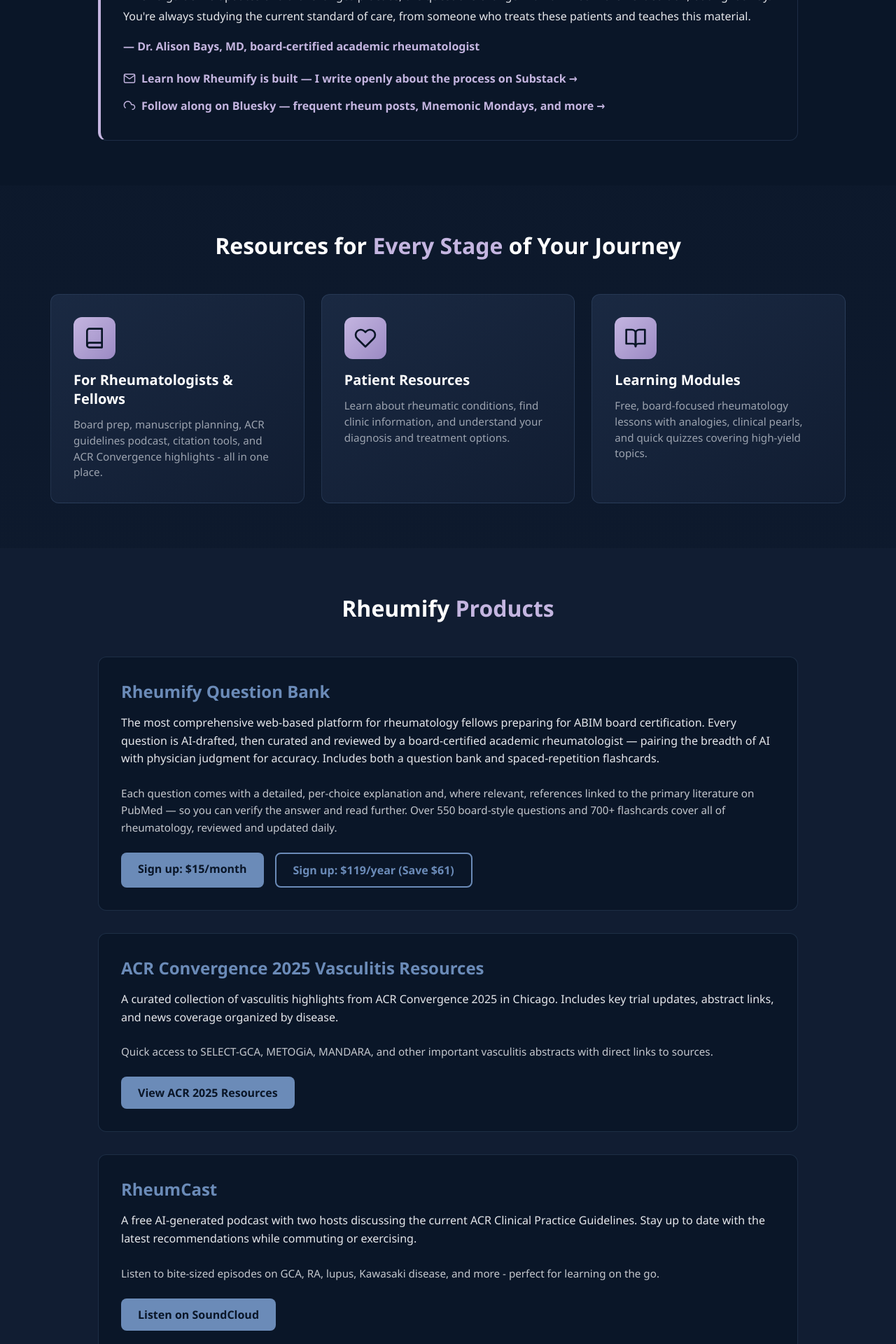
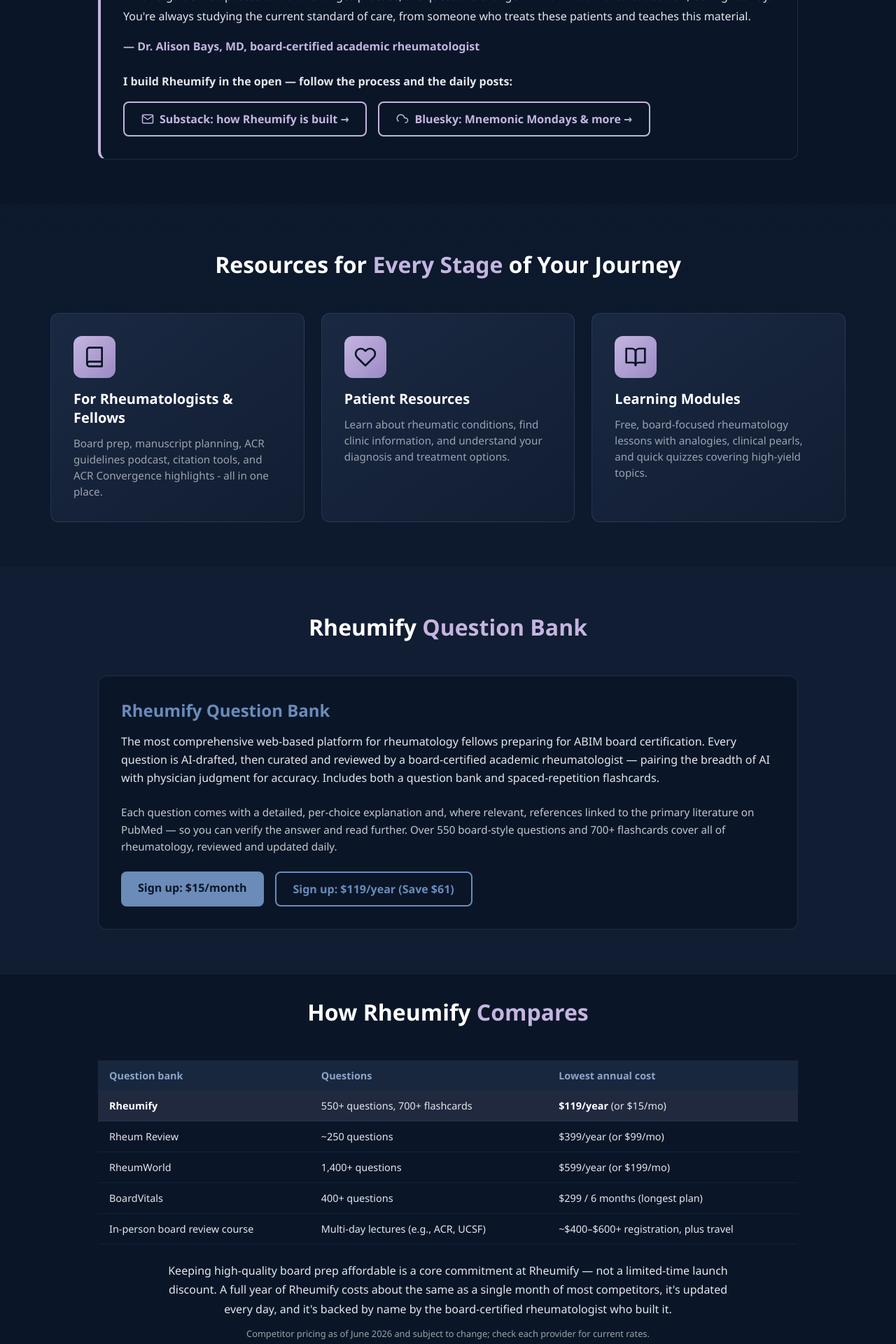
Before and after one commit to rheumify/rheumify-website, a Next.js app: page / in a window 1280 px wide. Shown: the part 1360-3280 px from the top of the page at 70% size. Built offline with nearby package versions, Linux system fonts and the light colour scheme.

Commit message:
Homepage: make Substack/Bluesky prominent buttons; move comparison table directly under Question Bank card

```diff
--- a/app/page.js
+++ b/app/page.js
@@ -85,25 +85,26 @@ export default function Home() {
             <p style={{ color: 'var(--purple-light)', fontWeight: 600, margin: 0 }}>
               — Dr. Alison Bays, MD, board-certified academic rheumatologist
             </p>
-            <p style={{ marginTop: '1.25rem', marginBottom: 0 }}>
-              <a href="https://substack.com/@rheumify" target="_blank" rel="noopener noreferrer"
-                 style={{ color: 'var(--purple-light)', fontWeight: 600, display: 'inline-flex', alignItems: 'center', gap: '0.5rem' }}>
+            <p style={{ marginTop: '1.5rem', marginBottom: '1rem', fontWeight: 600 }}>
+              I build Rheumify in the open — follow the process and the daily posts:
+            </p>
+            <div className="product-buttons" style={{ display: 'flex', gap: '1rem', flexWrap: 'wrap' }}>
+              <a href="https://substack.com/@rheumify" className="btn btn-secondary" target="_blank" rel="noopener noreferrer"
+                 style={{ borderColor: 'var(--purple-light)', color: 'var(--purple-light)', display: 'inline-flex', alignItems: 'center', gap: '0.5rem' }}>
                 <svg xmlns="http://www.w3.org/2000/svg" width="18" height="18" viewBox="0 0 24 24" fill="none" stroke="currentColor" strokeWidth="2" strokeLinecap="round" strokeLinejoin="round">
                   <path d="M4 4h16c1.1 0 2 .9 2 2v12c0 1.1-.9 2-2 2H4c-1.1 0-2-.9-2-2V6c0-1.1.9-2 2-2z"/>
                   <polyline points="22,6 12,13 2,6"/>
                 </svg>
-                Learn how Rheumify is built — I write openly about the process on Substack →
+                Substack: how Rheumify is built →
               </a>
-            </p>
-            <p style={{ marginTop: '0.6rem', marginBottom: 0 }}>
-              <a href="https://bsky.app/profile/rheumify.bsky.social" target="_blank" rel="noopener noreferrer"
-                 style={{ color: 'var(--purple-light)', fontWeight: 600, display: 'inline-flex', alignItems: 'center', gap: '0.5rem' }}>
+              <a href="https://bsky.app/profile/rheumify.bsky.social" className="btn btn-secondary" target="_blank" rel="noopener noreferrer"
+                 style={{ borderColor: 'var(--purple-light)', color: 'var(--purple-light)', display: 'inline-flex', alignItems: 'center', gap: '0.5rem' }}>
                 <svg xmlns="http://www.w3.org/2000/svg" width="18" height="18" viewBox="0 0 24 24" fill="none" stroke="currentColor" strokeWidth="2" strokeLinecap="round" strokeLinejoin="round">
                   <path d="M17.5 19a4.5 4.5 0 1 0 0-9h-1.8A7 7 0 1 0 4 15.9"/>
                 </svg>
-                Follow along on Bluesky — frequent rheum posts, Mnemonic Mondays, and more →
+                Bluesky: Mnemonic Mondays &amp; more →
               </a>
-            </p>
+            </div>
           </div>
         </div>
       </section>
@@ -146,9 +147,9 @@ export default function Home() {
         </div>
       </section>
 
-      {/* Products Section */}
+      {/* Rheumify Question Bank */}
       <section className="products-section">
-        <h2 className="section-title">Rheumify <span>Products</span></h2>
+        <h2 className="section-title">Rheumify <span>Question Bank</span></h2>
         <div className="products-grid">
           <div className="product-card">
             <h3><a href="/fellows" style={{ color: 'inherit', textDecoration: 'none' }}>Rheumify Question Bank</a></h3>
@@ -171,7 +172,64 @@ export default function Home() {
               </a>
             </div>
           </div>
+        </div>
+      </section>
 
+      {/* How Rheumify Compares */}
+      <section className="products-section" style={{ background: 'var(--navy-dark)', paddingTop: '2rem' }}>
+        <h2 className="section-title">How Rheumify <span>Compares</span></h2>
+        <div style={{ maxWidth: '1000px', margin: '0 auto' }}>
+          <div className="module-table-wrapper">
+            <table className="module-table">
+              <thead>
+                <tr>
+                  <th>Question bank</th>
+                  <th>Questions</th>
+                  <th>Lowest annual cost</th>
+                </tr>
+              </thead>
+              <tbody>
+                <tr style={{ background: 'rgba(196, 181, 224, 0.12)' }}>
+                  <td><strong>Rheumify</strong></td>
+                  <td>550+ questions, 700+ flashcards</td>
+                  <td><strong>$119/year</strong> (or $15/mo)</td>
+                </tr>
+                <tr>
+                  <td>Rheum Review</td>
+                  <td>~250 questions</td>
+                  <td>$399/year (or $99/mo)</td>
+                </tr>
+                <tr>
+                  <td>RheumWorld</td>
+                  <td>1,400+ questions</td>
+                  <td>$599/year (or $199/mo)</td>
+                </tr>
+                <tr>
+                  <td>BoardVitals</td>
+                  <td>400+ questions</td>
+                  <td>$299 / 6 months (longest plan)</td>
+                </tr>
+                <tr>
+                  <td>In-person board review course</td>
+                  <td>Multi-day lectures (e.g., ACR, UCSF)</td>
+                  <td>~$400–$600+ registration, plus travel</td>
+                </tr>
+              </tbody>
+            </table>
+          </div>
+          <p style={{ maxWidth: '820px', margin: '1.5rem auto 0', lineHeight: '1.7', textAlign: 'center', color: 'var(--gray-light)' }}>
+            Keeping high-quality board prep affordable is a core commitment at Rheumify — not a limited-time launch discount. A full year of Rheumify costs about the same as a single month of most competitors, it's updated every day, and it's backed by name by the board-certified rheumatologist who built it.
+          </p>
+          <p style={{ maxWidth: '820px', margin: '0.75rem auto 0', fontSize: '0.8rem', opacity: 0.6, textAlign: 'center' }}>
+            Competitor pricing as of June 2026 and subject to change; check each provider for current rates.
+          </p>
+        </div>
+      </section>
+
+      {/* More from Rheumify */}
+      <section className="products-section">
+        <h2 className="section-title">More from <span>Rheumify</span></h2>
+        <div className="products-grid">
           <div className="product-card">
             <h3><a href="https://acr2025-vasculitis-ozg9.vercel.app/" target="_blank" rel="noopener noreferrer" style={{ color: 'inherit', textDecoration: 'none' }}>ACR Convergence 2025 Vasculitis Resources</a></h3>
             <p>
@@ -221,57 +279,6 @@ export default function Home() {
           </div>
         </div>
       </section>
-
-      {/* How Rheumify Compares */}
-      <section className="products-section" style={{ background: 'var(--navy-dark)' }}>
-        <h2 className="section-title">How Rheumify <span>Compares</span></h2>
-        <div style={{ maxWidth: '1000px', margin: '0 auto' }}>
-          <div className="module-table-wrapper">
-            <table className="module-table">
-              <thead>
-                <tr>
-                  <th>Question bank</th>
-                  <th>Questions</th>
-                  <th>Lowest annual cost</th>
-                </tr>
-              </thead>
-              <tbody>
-                <tr style={{ background: 'rgba(196, 181, 224, 0.12)' }}>
-                  <td><strong>Rheumify</strong></td>
-                  <td>550+ questions, 700+ flashcards</td>
-                  <td><strong>$119/year</strong> (or $15/mo)</td>
-                </tr>
-                <tr>
-                  <td>Rheum Review</td>
-                  <td>~250 questions</td>
-                  <td>$399/year (or $99/mo)</td>
-                </tr>
-                <tr>
-                  <td>RheumWorld</td>
-                  <td>1,400+ questions</td>
-                  <td>$599/year (or $199/mo)</td>
-                </tr>
-                <tr>
-                  <td>BoardVitals</td>
-                  <td>400+ questions</td>
-                  <td>$299 / 6 months (longest plan)</td>
-                </tr>
-                <tr>
-                  <td>In-person board review course</td>
-                  <td>Multi-day lectures (e.g., ACR, UCSF)</td>
-                  <td>~$400–$600+ registration, plus travel</td>
-                </tr>
-              </tbody>
-            </table>
-          </div>
-          <p style={{ maxWidth: '820px', margin: '1.5rem auto 0', lineHeight: '1.7', textAlign: 'center', color: 'var(--gray-light)' }}>
-            Keeping high-quality board prep affordable is a core commitment at Rheumify — not a limited-time launch discount. A full year of Rheumify costs about the same as a single month of most competitors, it's updated every day, and it's backed by name by the board-certified rheumatologist who built it.
-          </p>
-          <p style={{ maxWidth: '820px', margin: '0.75rem auto 0', fontSize: '0.8rem', opacity: 0.6, textAlign: 'center' }}>
-            Competitor pricing as of June 2026 and subject to change; check each provider for current rates.
-          </p>
-        </div>
-      </section>
     </>
   );
 }
```
